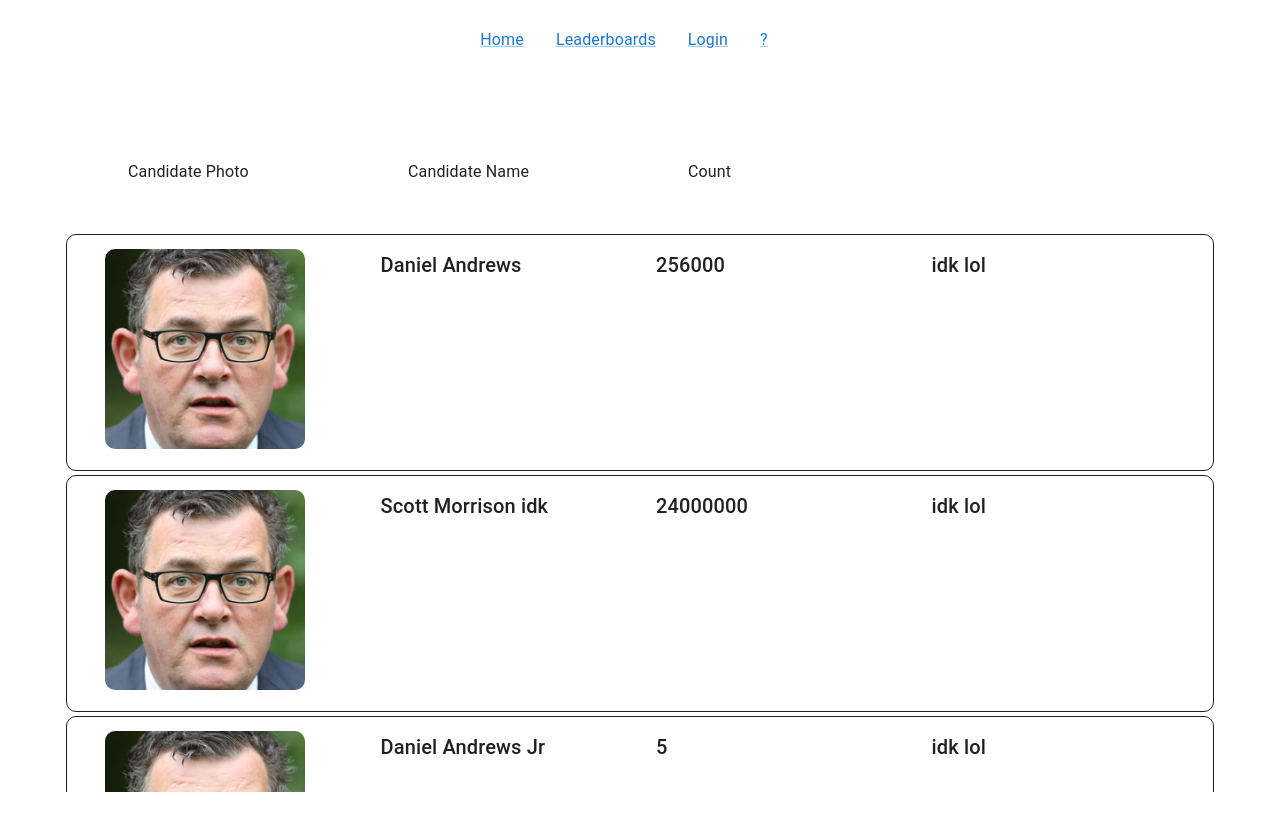
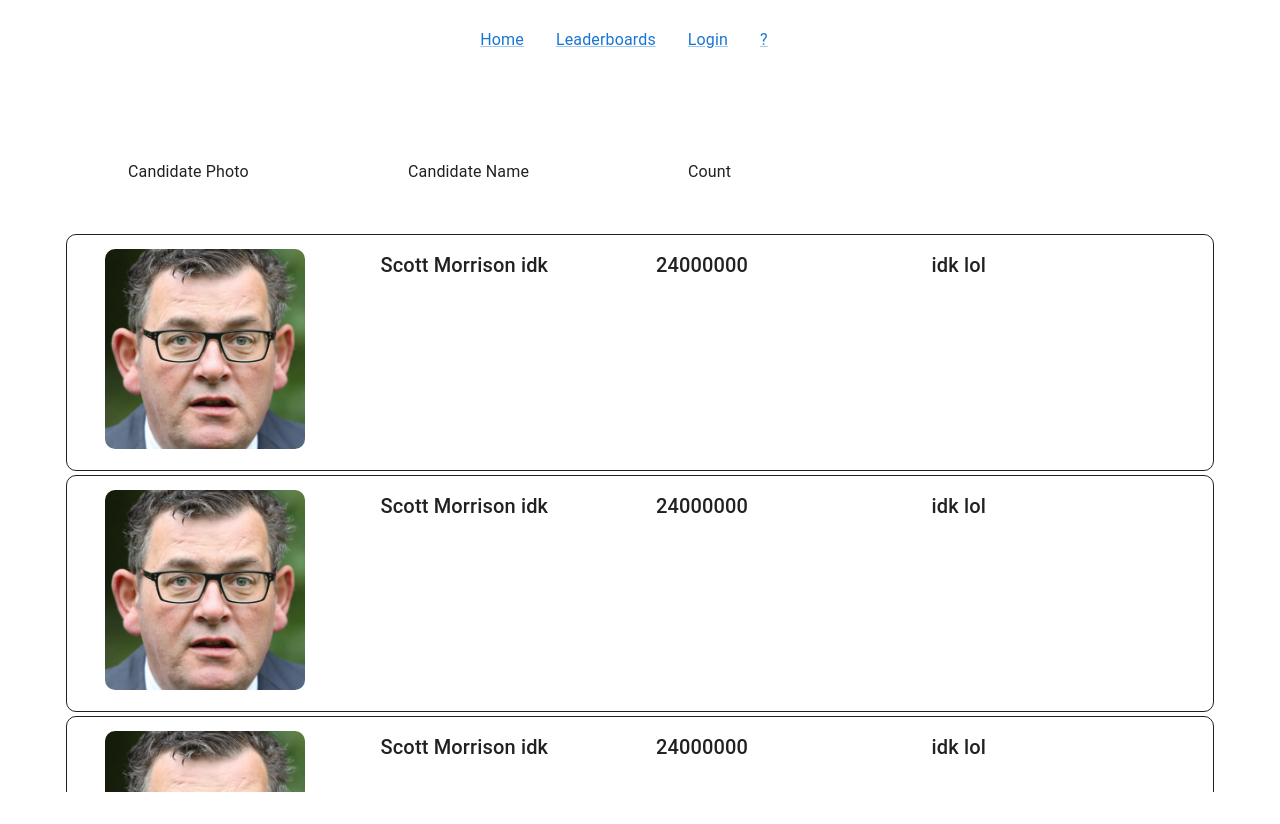
Before and after one commit to Davit-G/Pondo2022, a React (Create React App) app in the folder client/: page /leaderboard in a window 1280 px wide. Built offline with nearby package versions, Linux system fonts and the light colour scheme.

Commit message:
Basic filtering through the leaderboard, no ui for it yet

```diff
--- a/client/public/index.html
+++ b/client/public/index.html
@@ -15,10 +15,29 @@
       user's mobile device or desktop. See https://developers.google.com/web/fundamentals/web-app-manifest/
     -->
     <link rel="manifest" href="%PUBLIC_URL%/manifest.json" />
-    <title>PONDO</title>
+    <!--
+      Notice the use of %PUBLIC_URL% in the tags above.
+      It will be replaced with the URL of the `public` folder during the build.
+      Only files inside the `public` folder can be referenced from the HTML.
+
+      Unlike "/favicon.ico" or "favicon.ico", "%PUBLIC_URL%/favicon.ico" will
+      work correctly both with client-side routing and a non-root public URL.
+      Learn how to configure a non-root public URL by running `npm run build`.
+    -->
+    <title>React App</title>
   </head>
   <body>
     <noscript>You need to enable JavaScript to run this app.</noscript>
     <div id="root"></div>
+    <!--
+      This HTML file is a template.
+      If you open it directly in the browser, you will see an empty page.
+
+      You can add webfonts, meta tags, or analytics to this file.
+      The build step will place the bundled scripts into the <body> tag.
+
+      To begin the development, run `npm start` or `yarn start`.
+      To create a production bundle, use `npm run build` or `yarn build`.
+    -->
   </body>
 </html>
--- a/client/src/App.js
+++ b/client/src/App.js
@@ -9,9 +9,6 @@
 import Home from './components/home';
 import Leaderboard from './components/leaderboard';
 
-import useMediaQuery from '@mui/material/useMediaQuery';
-import { createTheme, ThemeProvider } from '@mui/material/styles';
-import CssBaseline from '@mui/material/CssBaseline';
 
 function App() {
     return (
--- a/client/src/components/leaderboard.js
+++ b/client/src/components/leaderboard.js
@@ -28,7 +28,7 @@
 
 function Leaderboard({ }) {
 
-    const sampleData = [
+    const [leaderboard, updateLeaderboard] = useState([
         { name: "Daniel Andrews", haters: 256000 },
         { name: "Scott Morrison idk", haters: 24000000 },
         { name: "Daniel Andrews Jr", haters: 5 },
@@ -46,7 +46,10 @@
         { name: "Daniel Andrews", haters: 256000 },
         { name: "Scott Morrison idk", haters: 24000000 },
         { name: "Daniel Andrews Jr", haters: 5 },
-    ]
+    ])
+
+    const [filterBy, updateFilterBy] = useState("haters")  //change this to whatever key you want to filter in the response data
+    const [reverseOrder, updateReverseOrder] = useState(true)
 
     return (<>
         <Grid container direction={"row"} justifyContent={"space-between"} paddingX={4} spacing={4}>
@@ -57,7 +60,13 @@
         </Grid>
         <Stack style={{ maxHeight: '70vh', overflow: 'auto' }}>
 
-            {sampleData.map((candidate) => {
+            {leaderboard.sort((a, b) => { //this is the shit that "filters" the candidates based on whatever metric we want
+                if (a[filterBy] < b[filterBy]) {
+                    return (reverseOrder) ? 1 : -1; //confusing but all it does is flip the sort order of items if "reverseorder" is true
+                } else if (a[filterBy] > b[filterBy]) {
+                    return (reverseOrder) ? -1 : 1;
+                } else return 0;
+            }).map((candidate) => {
                 return <LeaderboardRow name={candidate.name} count={candidate.haters}></LeaderboardRow>
             })}
         </Stack>
```
